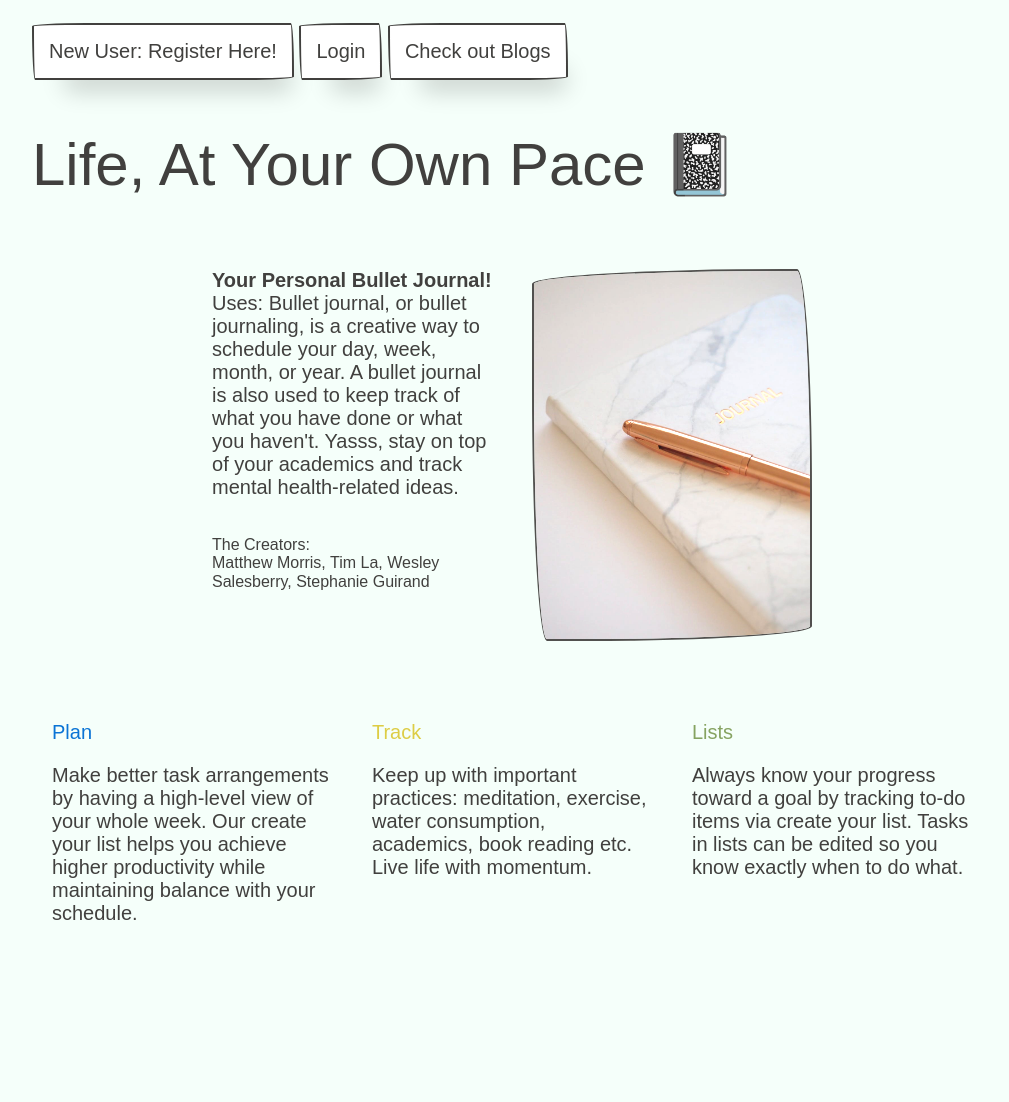
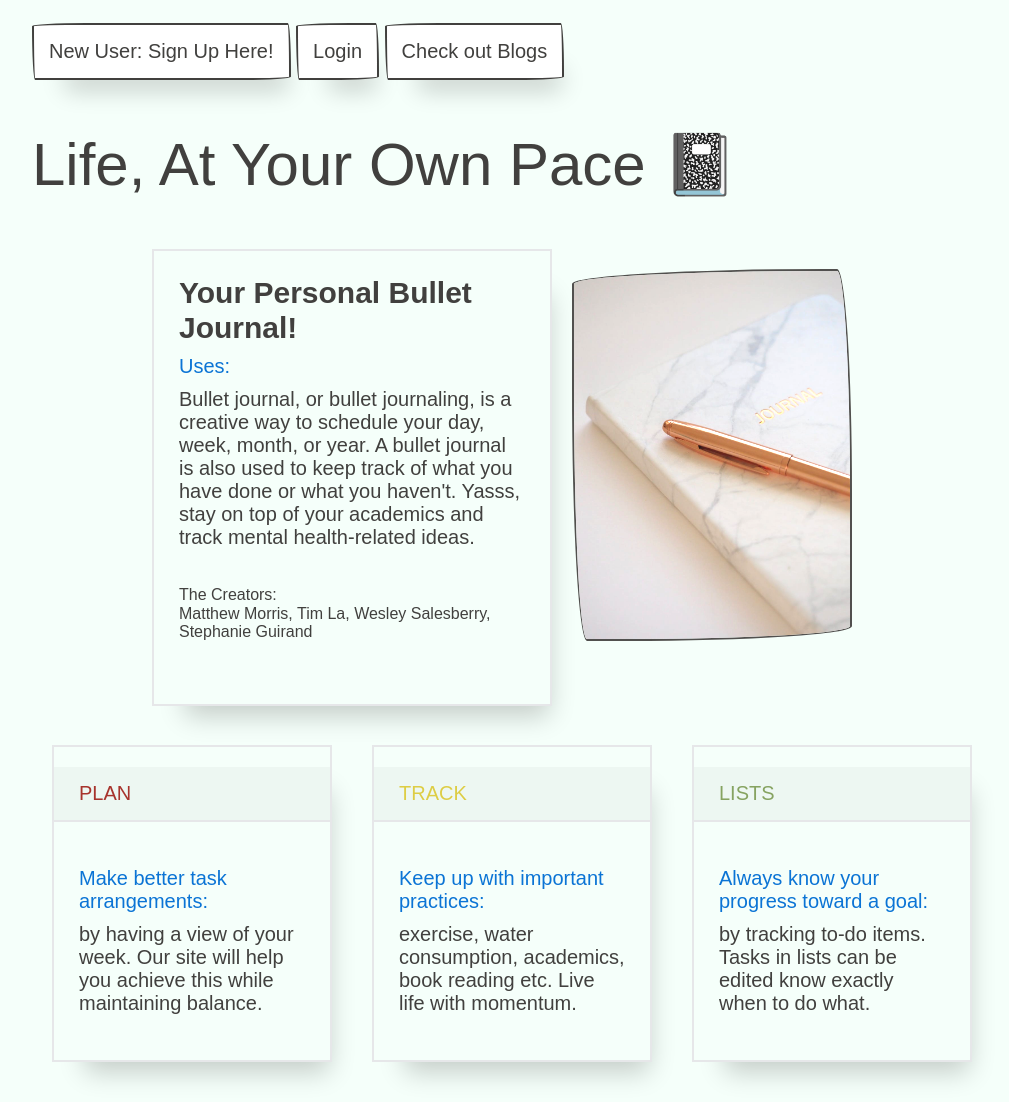
Before and after one commit to tla111/bullet-journal-capstone, a Django app: page / in a window 1280 px wide. Shown: the whole page, without its empty margins (128-1137 px from the left). Before the commit the page ends 920 px from the top, so only its background shows below. Run offline with Django 3.2, Linux system fonts and the light colour scheme; some libraries are stand-ins or nearby versions; some web fonts are replaced.

Commit message:
changed home page and add hover over delte buttons and made little changes to make site user friendly

```diff
--- a/blog/forms.py
+++ b/blog/forms.py
@@ -9,9 +9,9 @@ class BlogForm(forms.ModelForm):
         fields = ['title', 'body', 'tags']
 
         widgets = {
-            'title': forms.TextInput(attrs={'placeholder': 'Title of Your Achievement', 'id': "paperInputs2"}),
+            'title': forms.TextInput(attrs={'placeholder': 'Your Achievement', 'id': "paperInputs2"}),
             'body': forms.Textarea(attrs={'placeholder': 'Enter a description of your achievement here'}),
-            'tags': forms.TextInput(attrs={'placeholder': 'Keywords of excitement', 'id': "paperInputs2"}),
+            'tags': forms.TextInput(attrs={'placeholder': 'Keywords', 'id': "paperInputs2"}),
         }
 
 
--- a/templates/assignment_detail.html
+++ b/templates/assignment_detail.html
@@ -45,7 +45,7 @@
           <td>{{assignment.assignment_type}}</td>
           <td>{{assignment.date_filed}}</td>
         <td>
-            <a href='/delete_assignment/{{assignment.id}}' class="paper-btn btn-info-outline">Delete</a>
+            <a href='/delete_assignment/{{assignment.id}}' class="paper-btn btn-info-outline" popover-top="ARE YOU SURE❓">Delete</a>
         </td>
       </tr>
     </tbody>
--- a/templates/home.html
+++ b/templates/home.html
@@ -23,12 +23,12 @@
    <a href="{% url 'logout' %}" class="paper-btn btn-info">Logout</a>
 </div>
 
-<h1>Hi {{ user|capfirst }} Welcome 🤗 !!!</h1>
+<h2>Hi {{ user|capfirst }} Welcome 🤗 !!!</h2>
 
 {% else %}
 
 <div class="navbar_box">
- <a href="{% url 'register' %}" class="paper-btn btn-info"> New User: Register Here!</a>
+ <a href="{% url 'register' %}" class="paper-btn btn-info"> New User: Sign Up Here!</a>
  <a href="{% url 'login' %}" class="paper-btn btn-info">Login</a>
  <a href="{% url 'blog' %}" class="paper-btn btn-info">Check out Blogs</a>
 </div>
@@ -38,14 +38,29 @@
   {% endif %}
 
 <div class="row flex-center">
-  <div class="sm-4 col"><b>Your Personal Bullet Journal!</b><br/>
-   Uses: Bullet journal, or bullet journaling,
-   is a creative way to schedule your day, week, month, or year.
-   A bullet journal is also used to keep track of what you have done or what you haven't.
-   Yasss, stay on top of your academics and track mental health-related ideas.
-   {% if user.is_authenticated %}<h3> We hope You are enjoying the site!</h3>{% endif %}
-   <h6>The Creators: <br/> Matthew Morris, Tim La, Wesley Salesberry, Stephanie Guirand</h6>
-  </div>
+{% comment %} <div class="sm-4 col"> {% endcomment %}
+ {% comment %} <div class="card" > {% endcomment %}
+  <div class="card" style="width: 20rem;" >
+  <div class="card-body">
+    <h4 class="card-title"><b>Your Personal Bullet Journal!</b><br/></h4>
+    <h5 class="card-subtitle">Uses:</h5>
+    <p class="card-text"> Bullet journal, or bullet journaling,
+    is a creative way to schedule your day, week, month, or year.
+    A bullet journal is also used to keep track of what you have done or what you haven't.
+    Yasss, stay on top of your academics and track mental health-related ideas.</p>
+    <h6>The Creators: <br/> Matthew Morris, Tim La, Wesley Salesberry, Stephanie Guirand</h6>
+   {% comment %} </div> {% endcomment %}
+   {% if user.is_authenticated %}
+     {% comment %} <div class="card" style="width: 20rem;"> {% endcomment %}
+    <div class="card-body">
+      <h3 class="card-text"> We hope You are enjoying the site!</h3>
+    </div>
+    {% comment %} </div> {% endcomment %}
+   {% endif %}
+ </div>
+ </div>
+
+
   <div class="sm-4 col journal_image">
   <img
    src="{% static 'authentication/journal3.jpeg' %}"
@@ -53,23 +68,48 @@
   </div>
 </div>
 
+
 <div class="row">
   <div class="col-4 col">
-  <p class="text-secondary">Plan</p>
-    Make better task arrangements by having a high-level view of your whole week.
-    Our create your list helps you achieve higher productivity while maintaining balance with your schedule.
+ <div class="card" >
+ {% comment %} style="width: 15rem;" {% endcomment %}
+    <p class="card-header text-danger">PLAN</p>
+   <div class="card-body">
+    <h5 class="card-title">  Make better task arrangements:</h5>
+    <p class="card-text">by having a view of your week.
+     Our site will help you achieve this while maintaining balance.</p>
+   </div>
   </div>
+ </div>
+
+
+
+ <div class="col-4 col">
+  <div class="card" >
+  {% comment %} style="width: 15rem;" {% endcomment %}
+    <p class="card-header text-warning">TRACK</p>
+   <div class="card-body">
+    <h5 class="card-title"> Keep up with important practices:</h5>
+    <p class="card-text"> exercise, water consumption, academics, book reading etc.
+     Live life with momentum.</p>
+   </div>
+  </div>
+ </div>
+
+
   <div class="col-4 col">
-  <p class="text-warning">Track</p>
-    Keep up with important practices: meditation, exercise, water consumption, academics, book reading etc.
-    Live life with momentum.
+   <div class="card" >
+   {% comment %} style="width: 15rem;" {% endcomment %}
+    <p class="card-header text-success">LISTS</p>
+    <div class="card-body">
+     <h5 class="card-title">Always know your progress toward a goal:</h5>
+      <p class="card-text"> by tracking to-do items.
+       Tasks in lists can be edited know exactly when to do what.</p>
+    </div>
+   </div>
   </div>
-  <div class="col-4 col">
-  <p class="text-success">Lists</p>
-    Always know your progress toward a goal by tracking to-do items via create your list.
-    Tasks in lists can be edited so you know exactly when to do what.
-  </div>
-</div>
+
+
 
 
 </div>
```
Also changed, not shown: templates/blog/article.html (+5 -4 lines), templates/blog/index.html (+19 -7 lines), templates/blog/results.html (+13 -6 lines).
